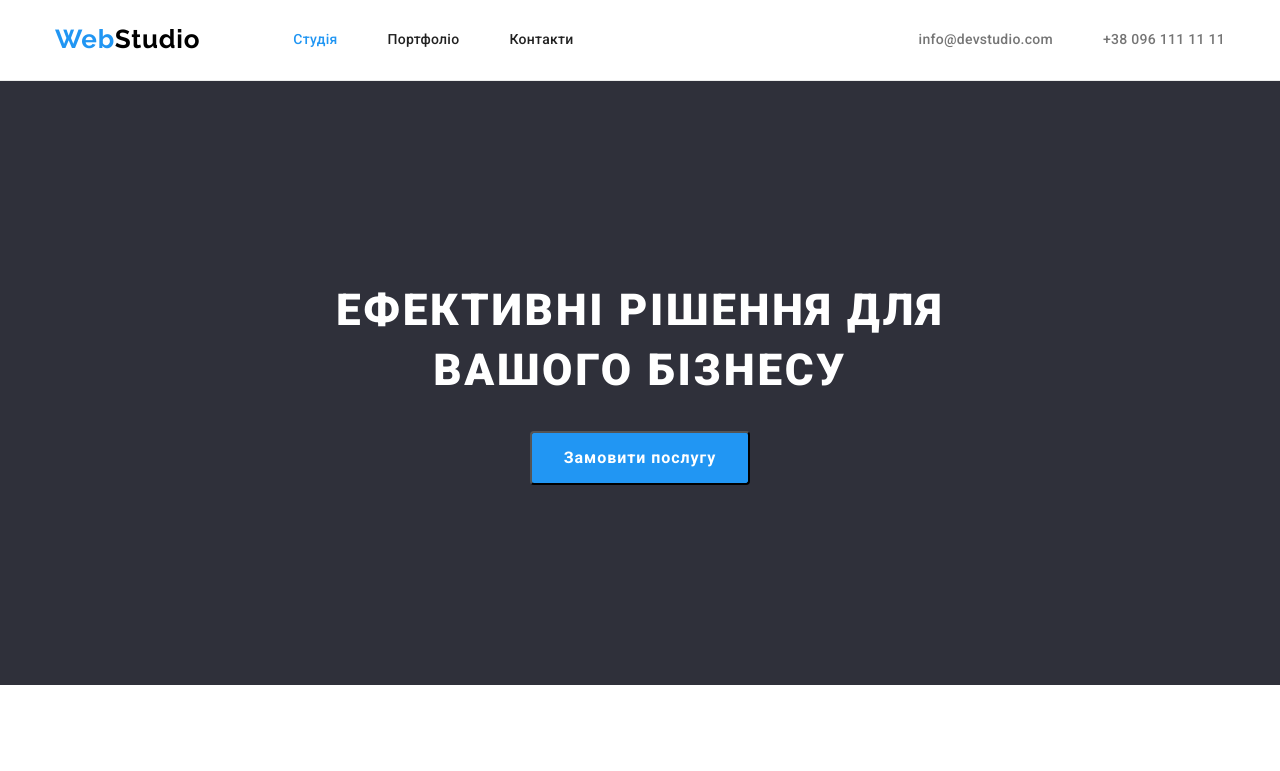
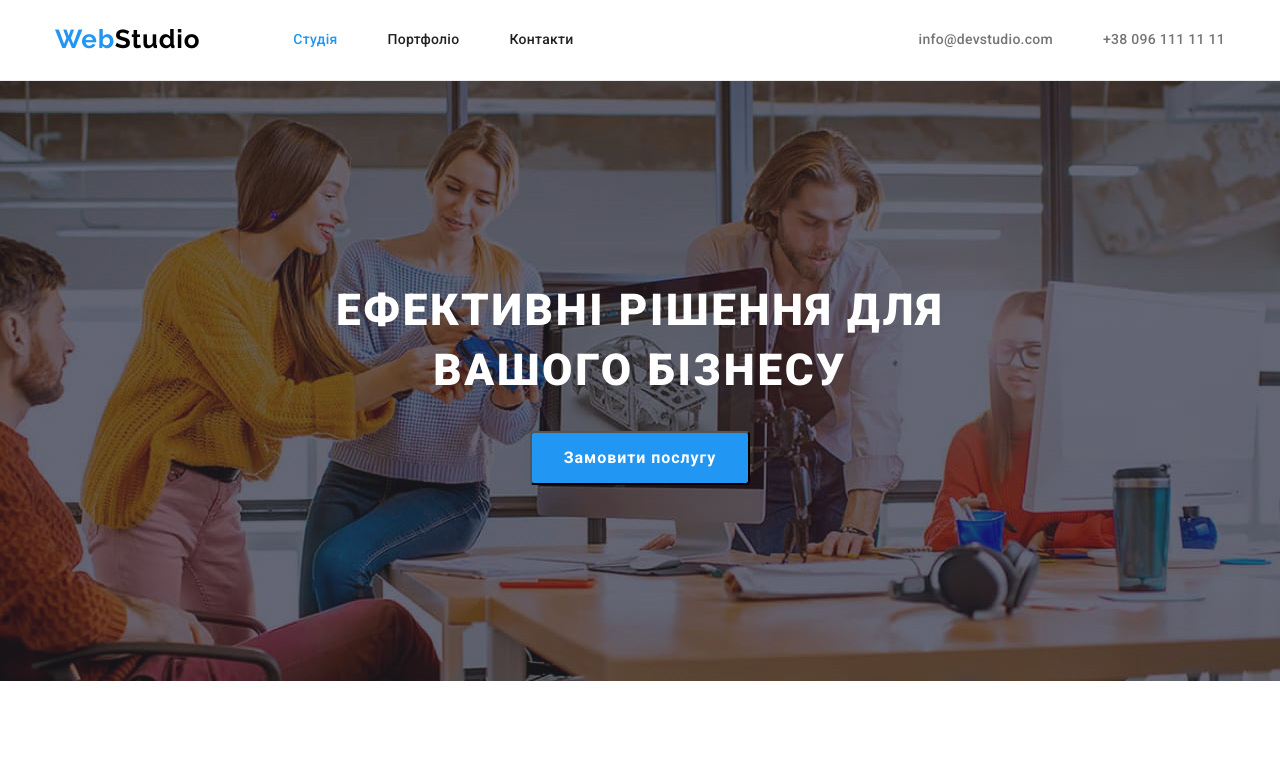
Before and after one commit to marynalykholot/goit-markup-hw-04, a plain HTML site: page index.html in a window 1280 px wide. Shown: the top 771 px of the page. Drawn offline with nearby package versions, Linux system fonts and the light colour scheme.

Commit message:
фонова картинка

```diff
--- a/css/main.css
+++ b/css/main.css
@@ -192,10 +192,24 @@ margin-left: auto;
 
 /* HERO */
 .hero {
+max-width: 1600px;
+height: 600px;
+margin-left: auto;
+margin-right: auto;
 padding-top: 200px;
 padding-bottom: 200px;
+text-align: center;
+
 background-color: var(--dark-bgc);
-text-align: center;
+background-image:
+linear-gradient(
+  to right,
+  rgba(47, 48, 58, 0.4),
+  rgba(47, 48, 58, 0.4)),
+url(../images/background-hero.jpg);
+background-repeat: no-repeat;
+background-position: center;
+
 }
 
 
```
